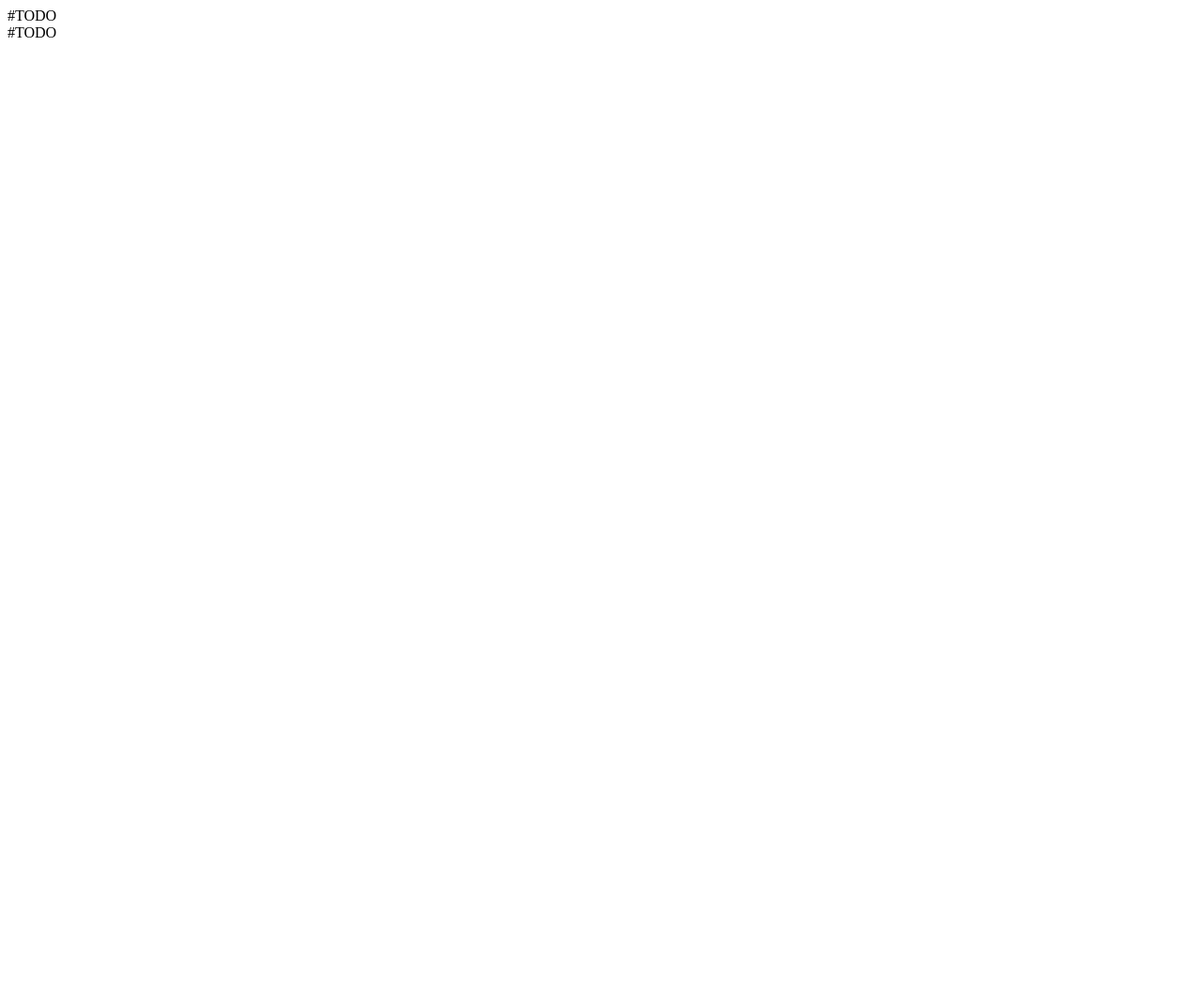
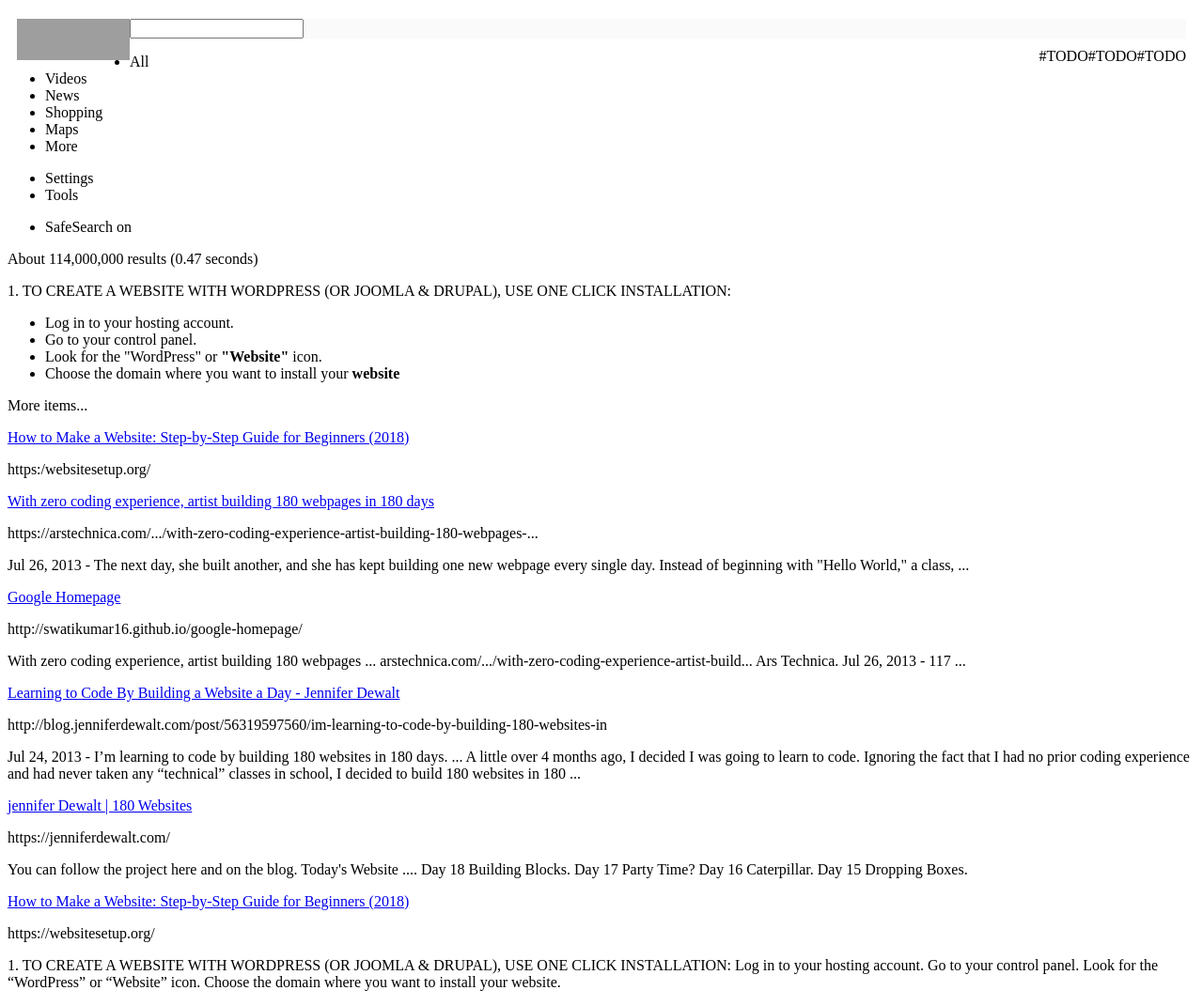
Before and after one commit to HanJosmer/google-results, a plain HTML site: page index.html in a window 1280 px wide. Shown: the whole page at 94% size. Before the commit the page ends 800 px from the top, so only its background shows below. Drawn offline with Linux system fonts and the light colour scheme; grey boxes are pictures that could not be loaded.

Commit message:
Build out HTML structure of page and begin styling

```diff
--- a/index.html
+++ b/index.html
@@ -1,11 +1,99 @@
+<!DOCTYPE html>
+
 <head>
+    <meta name="description" content="An attempted replica of the Google search results page."/>
+    <meta http-equiv="author" content="John Hosmer"/>
     <Title>Search Results</Title>
+    <link href="styles.css" type="text/css" rel="stylesheet"/>
 </head>
 <body>
     <div class="header">
-        #TODO
+        <div class="top-header"></div>
+        <div class="middle-left-header">
+            <div class="logo">
+                <a href="https://google.com">
+                    <img src="https://www.google.com/images/branding/googlelogo/2x/googlelogo_color_120x44dp.png" alt="Google logo" height="44px" width="120px" title="Go to Google Home"/>
+                </a>
+            </div>
+            <div class="search-box">
+                <form action="https://google.com" method="POST">
+                    <input type="text"/>
+                </form>
+            </div>
+        </div>
+        <div class="middle-right-header">
+
+            <div class="google-apps">
+                #TODO
+            </div>
+            <div class="notifications">
+                #TODO
+            </div>
+            <div class="profile">
+                #TODO
+            </div>
+        </div>
+        <div class="bottom-header">
+            <nav>
+                <ul>
+                    <li class="list">All</li>
+                    <li class="list">Videos</li>
+                    <li class="list">News</li>
+                    <li class="list">Shopping</li>
+                    <li class="list">Maps</li>
+                    <li class="list">More</li>
+                </ul>
+                <ul>
+                    <li class="list">Settings</li>
+                    <li class="list">Tools</li>
+                </ul>
+                <ul>
+                    <li class="list">SafeSearch on</li>
+                </ul>
+            </nav>
+        </div>
     </div>
     <div class="body">
-        #TODO
+        <div class="num-results">
+            <p>About 114,000,000 results (0.47 seconds)</p>
+        </div>
+        <div class="top-result">
+            <p class="top-excerpt">1. TO CREATE A WEBSITE WITH WORDPRESS (OR JOOMLA &amp; DRUPAL), USE ONE CLICK INSTALLATION:</p>
+            <ul class="top-list">
+                <li>Log in to your hosting account.</li>
+                <li>Go to your control panel.</li>
+                <li>Look for the "WordPress" or <b>"Website"</b> icon.</li>
+                <li>Choose the domain where you want to install your <b>website</b></li>
+            </ul>
+            <p class="top-more-items">More items...</p>
+            <a href="https://websitesetup.org/">How to Make a Website: Step-by-Step Guide for Beginners (2018)</a>
+            <p class="top-url-preview">https:/websitesetup.org/</p>
+        </div>
+        <div class="results">
+            <div class="result">
+                <a href="https://arstechnica.com/information-technology/2013/07/with-zero-coding-experience-artist-building-180-webpages-in-180-days/">With zero coding experience, artist building 180 webpages in 180 days</a>
+                <p class="url-preview">https://arstechnica.com/.../with-zero-coding-experience-artist-building-180-webpages-...</p>
+                <p class="excerpt">Jul 26, 2013 - The next day, she built another, and she has kept building one new webpage every single day. Instead of beginning with "Hello World," a class, ...</p>
+            </div>
+            <div class="result">
+                    <a href="http://swatikumar16.github.io/google-homepage/">Google Homepage</a>
+                    <p class="url-preview">http://swatikumar16.github.io/google-homepage/</p>
+                    <p class="excerpt">With zero coding experience, artist building 180 webpages ... arstechnica.com/.../with-zero-coding-experience-artist-build... Ars Technica. Jul 26, 2013 - 117 ...</p>
+            </div>
+            <div class="result">
+                    <a href="http://blog.jenniferdewalt.com/post/56319597560/im-learning-to-code-by-building-180-websites-in">Learning to Code By Building a Website a Day - Jennifer Dewalt</a>
+                    <p class="url-preview">http://blog.jenniferdewalt.com/post/56319597560/im-learning-to-code-by-building-180-websites-in</p>
+                    <p class="excerpt">Jul 24, 2013 - I’m learning to code by building 180 websites in 180 days. ... A little over 4 months ago, I decided I was going to learn to code. Ignoring the fact that I had no prior coding experience and had never taken any “technical” classes in school, I decided to build 180 websites in 180 ...</p>
+            </div>
+            <div class="result">
+                    <a href="https://jenniferdewalt.com/">jennifer Dewalt | 180 Websites</a>
+                    <p class="url-preview">https://jenniferdewalt.com/</p>
+                    <p class="excerpt">You can follow the project here and on the blog. Today's Website .... Day 18 Building Blocks. Day 17 Party Time? Day 16 Caterpillar. Day 15 Dropping Boxes.</p>
+            </div>
+            <div class="result">
+                    <a href="https://websitesetup.org/">How to Make a Website: Step-by-Step Guide for Beginners (2018)</a>
+                    <p class="url-preview">https://websitesetup.org/</p>
+                    <p class="excerpt">1. TO CREATE A WEBSITE WITH WORDPRESS (OR JOOMLA & DRUPAL), USE ONE CLICK INSTALLATION: Log in to your hosting account. Go to your control panel. Look for the “WordPress” or “Website” icon. Choose the domain where you want to install your website.</p>
+            </div>
     </div>
 </body>
--- a/styles.css
+++ b/styles.css
@@ -0,0 +1,17 @@
+.logo, .search-box .list {
+    float: left;
+}
+
+.google-apps, .notifications, .profile {
+    float: right
+}
+
+.middle-right-header, .middle-left-header {
+    margin: 10px
+}
+
+.search-box {
+    margin-left: 10px;
+    margin-top: 20px;
+    background-color: #fafafa
+}
```
